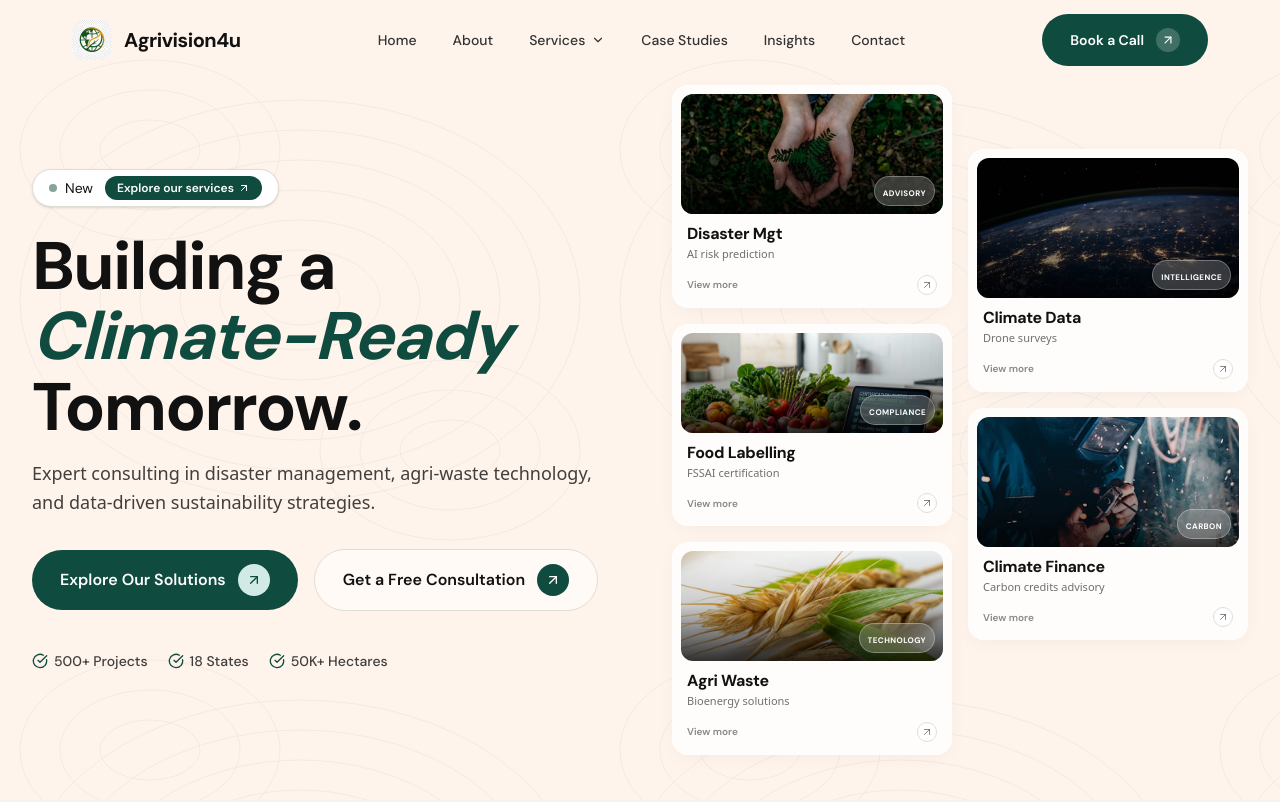
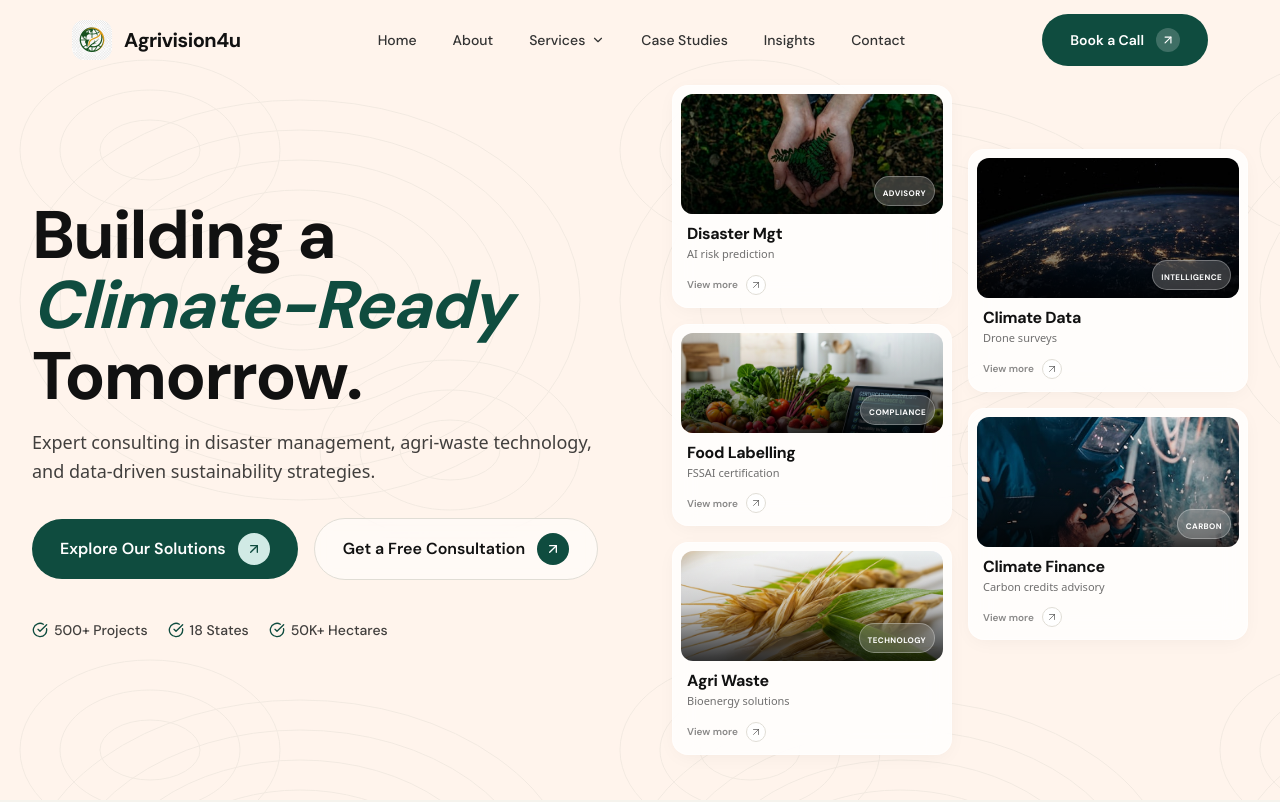
Before and after one commit to Rohitmeena8923/agrivision4u, a Next.js app: page / in a window 1280 px wide. Shown: the top 802 px of the page. Built offline with nearby package versions, Linux system fonts and the light colour scheme.

Commit message:
style: remove hero badge and adjust card button alignment

```diff
--- a/src/components/sections/HeroSection.tsx
+++ b/src/components/sections/HeroSection.tsx
@@ -12,17 +12,6 @@
 
                     {/* Left Column: Headline & copy */}
                     <div className="flex flex-col items-start justify-center text-left z-10 max-w-xl">
-                        {/* Top pill badge */}
-                        <motion.div initial={{ opacity: 0, y: 20 }} animate={{ opacity: 1, y: 0 }} transition={{ delay: 0.1 }} className="mb-6">
-                            <span className="inline-flex items-center gap-2 px-4 py-1.5 rounded-full bg-white border border-border text-sm shadow-sm">
-                                <span className="w-2 h-2 rounded-full bg-primary animate-pulse" />
-                                New
-                                <Link href="/#services" className="flex items-center gap-1 px-3 py-1 rounded-full bg-primary text-white text-xs font-semibold ml-1 hover:bg-primary-light transition-colors">
-                                    Explore our services <ArrowUpRight className="w-3 h-3" />
-                                </Link>
-                            </span>
-                        </motion.div>
-
                         <motion.h1
                             initial={{ opacity: 0, y: 30 }}
                             animate={{ opacity: 1, y: 0 }}
@@ -91,7 +80,7 @@
                                 </div>
                                 <h3 className="font-display font-bold text-base text-charcoal mb-0 px-1.5 leading-tight">Disaster Mgt</h3>
                                 <p className="text-[11px] text-charcoal/60 px-1.5 font-sans mt-0.5">AI risk prediction</p>
-                                <div className="mt-3 px-1.5 flex items-center justify-between">
+                                <div className="mt-3 px-1.5 flex items-center gap-2">
                                     <span className="text-[10px] font-semibold text-charcoal/50 group-hover:text-primary transition-colors">View more</span>
                                     <div className="w-5 h-5 rounded-full border border-border bg-white flex items-center justify-center group-hover:bg-primary group-hover:border-primary transition-colors">
                                         <ArrowUpRight className="w-3 h-3 text-charcoal/50 group-hover:text-white transition-colors" />
@@ -113,7 +102,7 @@
                                 </div>
                                 <h3 className="font-display font-bold text-base text-charcoal mb-0 px-1.5 leading-tight">Food Labelling</h3>
                                 <p className="text-[11px] text-charcoal/60 px-1.5 font-sans mt-0.5">FSSAI certification</p>
-                                <div className="mt-3 px-1.5 flex items-center justify-between">
+                                <div className="mt-3 px-1.5 flex items-center gap-2">
                                     <span className="text-[10px] font-semibold text-charcoal/50 group-hover:text-primary transition-colors">View more</span>
                                     <div className="w-5 h-5 rounded-full border border-border bg-white flex items-center justify-center group-hover:bg-primary group-hover:border-primary transition-colors">
                                         <ArrowUpRight className="w-3 h-3 text-charcoal/50 group-hover:text-white transition-colors" />
@@ -135,7 +124,7 @@
                                 </div>
                                 <h3 className="font-display font-bold text-base text-charcoal mb-0 px-1.5 leading-tight">Agri Waste</h3>
                                 <p className="text-[11px] text-charcoal/60 px-1.5 font-sans mt-0.5">Bioenergy solutions</p>
-                                <div className="mt-3 px-1.5 flex items-center justify-between">
+                                <div className="mt-3 px-1.5 flex items-center gap-2">
                                     <span className="text-[10px] font-semibold text-charcoal/50 group-hover:text-primary transition-colors">View more</span>
                                     <div className="w-5 h-5 rounded-full border border-border bg-white flex items-center justify-center group-hover:bg-primary group-hover:border-primary transition-colors">
                                         <ArrowUpRight className="w-3 h-3 text-charcoal/50 group-hover:text-white transition-colors" />
@@ -160,7 +149,7 @@
                                 </div>
                                 <h3 className="font-display font-bold text-base text-charcoal mb-0 px-1.5 leading-tight">Climate Data</h3>
                                 <p className="text-[11px] text-charcoal/60 px-1.5 font-sans mt-0.5">Drone surveys</p>
-                                <div className="mt-3 px-1.5 flex items-center justify-between">
+                                <div className="mt-3 px-1.5 flex items-center gap-2">
                                     <span className="text-[10px] font-semibold text-charcoal/50 group-hover:text-primary transition-colors">View more</span>
                                     <div className="w-5 h-5 rounded-full border border-border bg-white flex items-center justify-center group-hover:bg-primary group-hover:border-primary transition-colors">
                                         <ArrowUpRight className="w-3 h-3 text-charcoal/50 group-hover:text-white transition-colors" />
@@ -182,7 +171,7 @@
                                 </div>
                                 <h3 className="font-display font-bold text-base text-charcoal mb-0 px-1.5 leading-tight">Climate Finance</h3>
                                 <p className="text-[11px] text-charcoal/60 px-1.5 font-sans mt-0.5">Carbon credits advisory</p>
-                                <div className="mt-3 px-1.5 flex items-center justify-between">
+                                <div className="mt-3 px-1.5 flex items-center gap-2">
                                     <span className="text-[10px] font-semibold text-charcoal/50 group-hover:text-primary transition-colors">View more</span>
                                     <div className="w-5 h-5 rounded-full border border-border bg-white flex items-center justify-center group-hover:bg-primary group-hover:border-primary transition-colors">
                                         <ArrowUpRight className="w-3 h-3 text-charcoal/50 group-hover:text-white transition-colors" />
```
